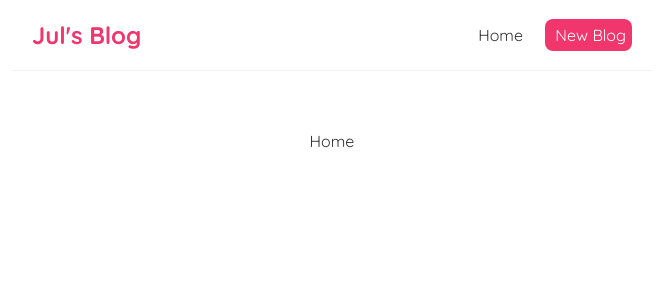
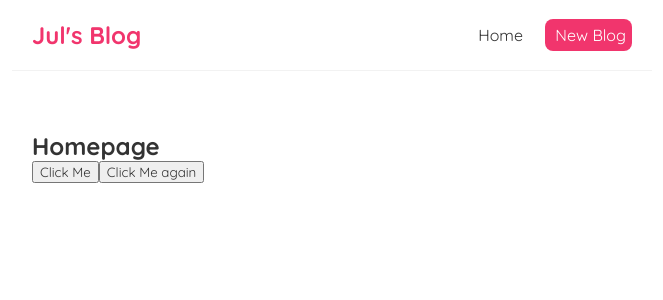
Before and after one commit to babyOctopuses/react-exercise, a React (Create React App) app in the folder exercise1/: page / in a window 1280 px wide. Shown: the top 300 px of the page, without its empty margins (308-971 px from the left). Built offline with nearby package versions, Linux system fonts and the light colour scheme.

Commit message:
button function

```diff
--- a/exercise1/src/App.js
+++ b/exercise1/src/App.js
@@ -1,4 +1,3 @@
-import './App.css';
 import Navbar from './Navbar/Navbar';
 import Home from './Navbar/Home'
 
--- a/exercise1/src/Navbar/Home.js
+++ b/exercise1/src/Navbar/Home.js
@@ -1,9 +1,21 @@
 import React from 'react'
+
+const handleClick = () =>{
+    console.log("test");
+}
+
+const handleClickAgain = (name) => {
+    console.log("hello "+name);
+}
 
 function Home() {
   return (
-    <div>
-    <p>Home</p>
+    <div className='home'>
+        <h2>Homepage</h2>
+        <button onClick={handleClick}>Click Me</button>
+        <button onClick={()=>
+            handleClickAgain("Jul")
+        }>Click Me again</button>
     </div>
   )
 }
```
